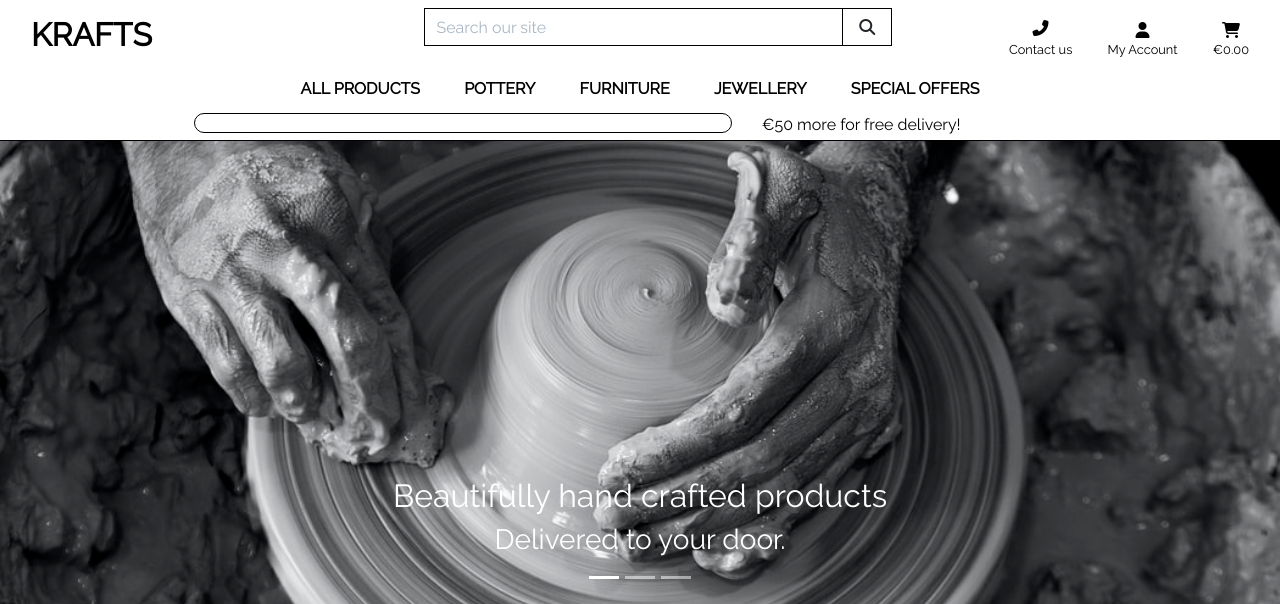
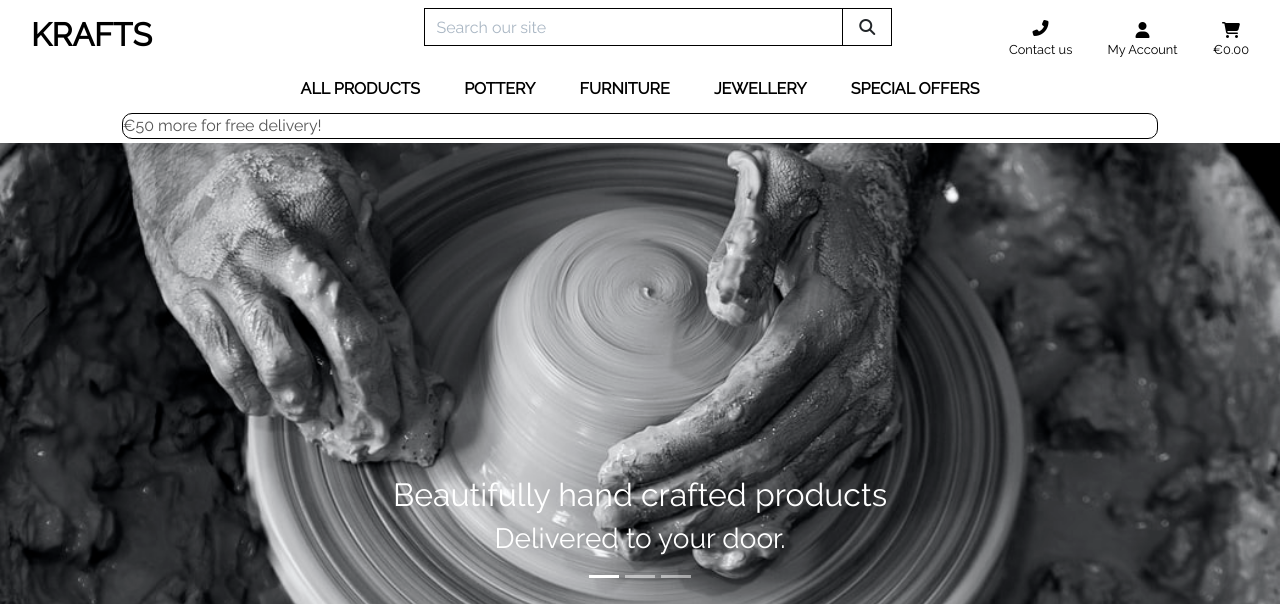
Before and after one commit to DarraghReid/krafts, a Django app: page / in a window 1280 px wide; the page is wider, and only the part inside the window is pictured. Shown: the top 604 px of that part. Run offline with Django 3.2, Linux system fonts and the light colour scheme; some libraries are stand-ins or nearby versions.

Commit message:
refactor progress bar

```diff
--- a/static/css/base.css
+++ b/static/css/base.css
@@ -84,13 +84,23 @@ body {
     border-radius: 10px;
     background: white;
     overflow: hidden;
+    position: relative;
+    justify-content: space-between;
 }
 
 #percentage {
-    width: 8px;
+    max-width: 100%;
     height: 100%;
     border-radius: 10px;
     background: #17a2b8;
+    background-image: linear-gradient(to right, #40d7f1, #17a2b8);
+    position: absolute;
+    top: 0;
+    min-height: 100%;
+    color: white;
+}
+
+#free-delivery {
 }
 
 .overlay {
@@ -460,7 +470,6 @@ input[name='q']::placeholder {
     /* Push body down to bottom of main page header */
     .header-container {
         padding-top: 140px;
-        border-bottom: 1px solid black;
     }
 }
 
--- a/static/js/base.js
+++ b/static/js/base.js
@@ -1,6 +1,6 @@
 // Get progress bar that contains cart total as data attribute
 let progressBar = document.getElementById("progress-bar");
-console.log("progressbar: " + progressBar)
+console.log("progressbar: " + progressBar);
 
 // Get cart total from data attribute
 let total = Math.floor(progressBar.dataset.total)
@@ -11,8 +11,11 @@ percentage = total * 2
 console.log("Percentage: " + percentage)
 
 // Get inner div of progress bar
-let percentageBar = document.getElementById("percentage")
+let percentageBar = document.getElementById("percentage");
 console.log("percentageBar: " + percentageBar)
 
 // Set percentage width of inner div to delivery threshold percentage
 percentageBar.style.width = `${percentage}%`
+
+// Pad free delivery span relative to percentage bar
+document.getElementById("free-delivery").style.paddingLeft = `${percentage}%`;
--- a/templates/base.html
+++ b/templates/base.html
@@ -48,22 +48,20 @@
         <title>Krafts {% block extra_title %}{% endblock %}</title>
     </head>
     <body>
-        <header class="container-fluid bg-white fixed-top">
+        <header class="container-fluid bg-white fixed-top pb-1">
             <!-- Header seen on medium screens up-->
             {% include 'includes/md-top-header.html' %}
             <!-- Header seen on smaller devices-->
             {% include 'includes/mobile-top-header.html' %}
             <!-- Progress bar displayed under nav informing customers of free delivery requirements -->
-            <div id="delivery-banner mt-0 pt-0" class="row bg-white">
+            <div id="row delivery-banner mt-0 pt-0" class="row bg-white">
                 <!-- Progress bar-->
-                <div class="col-6 col-md 7">
-                    <div class="w-75 float-right" id="progress-bar" data-total="{{ grand_total|floatformat:2 }}">
-                        <div id="percentage"></div>
+                <div class="col-10 offset-1">
+                    <div class="w-100 h-100" id="progress-bar" data-total="{{ grand_total|floatformat:2 }}">
+                        <div id="percentage"><span class="float-right pr-2">{% if free_delivery_delta <= 25 %} €{{ free_delivery_delta }} more for free delivery! {% endif %}</span></div>
+                        <!-- free_delivery_threshold/free_delivery_delta found in settings.py -->
+                        <span id="free-delivery">{% if free_delivery_delta > 25 %} €{{ free_delivery_delta }} more for free delivery! {% endif %}</span>
                     </div>
-                </div>
-                <!-- free_delivery_threshold/free_delivery_delta found in settings.py -->
-                <div class="col-6 col-md-5 text-black float-left" id="free-delivery">
-                    <span>€{{ free_delivery_delta }} more for free delivery!</span>
                 </div>
             </div>
         </header>
```
